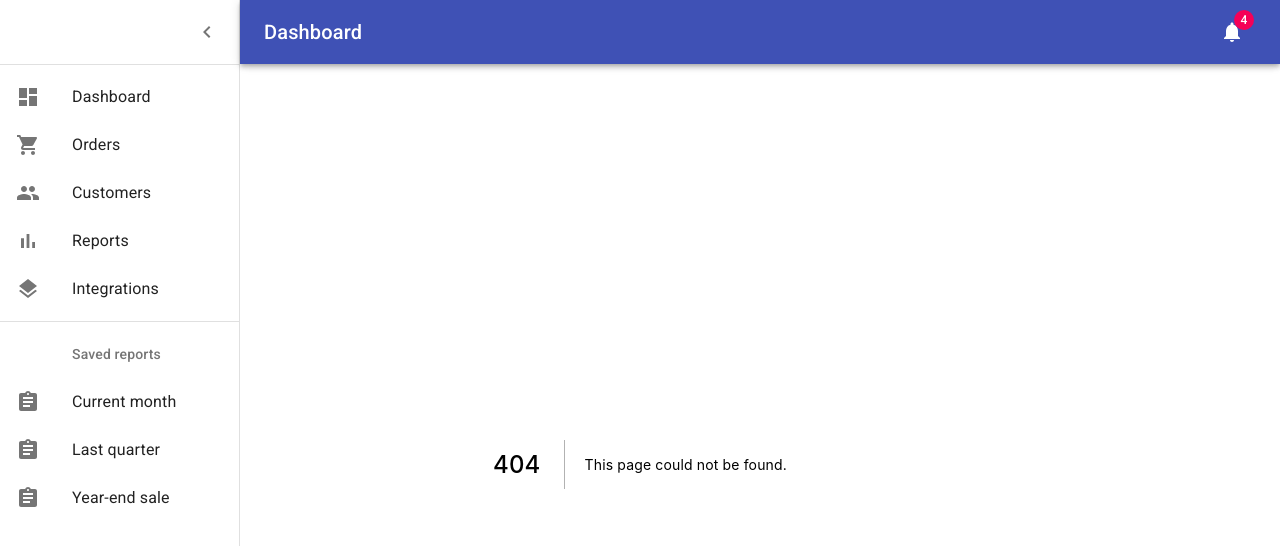
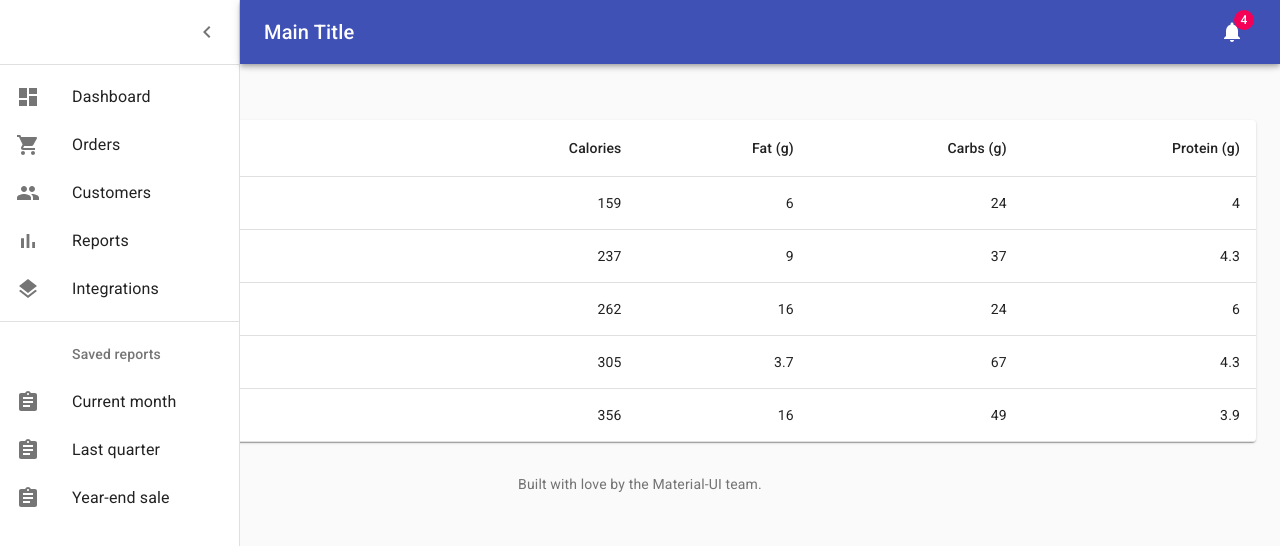
Before and after one commit to qweasd147/CommunityProject, a Next.js app in the folder frontend/: page /articles/type1 in a window 1280 px wide. Before the commit this address had no page. Shown: the top 546 px of the page. Built offline with nearby package versions, Linux system fonts and the light colour scheme.

Commit message:
게시글 테이블 샘플 추가

```diff
--- a/frontend/common/components/layout/Header.js
+++ b/frontend/common/components/layout/Header.js
@@ -27,7 +27,7 @@ export default ({ handleDrawerOpen, open}) => {
               <MenuIcon />
             </IconButton>
             <Typography component="h1" variant="h6" color="inherit" noWrap className={classes.title}>
-              Dashboard
+              Main Title
             </Typography>
             <IconButton color="inherit">
               <Badge badgeContent={4} color="secondary">
--- a/frontend/common/components/layout/Styles.js
+++ b/frontend/common/components/layout/Styles.js
@@ -65,5 +65,9 @@ export default makeStyles(theme => ({
       flexGrow: 1,
       height: '100vh',
       overflow: 'auto',
+    },
+    container: {
+      paddingTop: theme.spacing(4),
+      paddingBottom: theme.spacing(4),
     }
 }));
--- a/frontend/common/components/layout/index.js
+++ b/frontend/common/components/layout/index.js
@@ -1,5 +1,6 @@
 import React, { useState } from 'react';
 import CssBaseline from '@material-ui/core/CssBaseline';
+import Container from '@material-ui/core/Container';
 
 import Header from './Header';
 import Left from './Left';
@@ -30,7 +31,9 @@ export default ({children}) => {
         />
         <main className = {classes.content}>
           <div className = {classes.appBarSpacer} />
-            {children}
+            <Container maxWidth="lg" className={classes.container}>
+              {children}
+            </Container>
           <MadeWithLove />
         </main>
       </div>
--- /dev/null
+++ b/frontend/pages/articles/type1.js
@@ -0,0 +1,65 @@
+import React from 'react';
+import { makeStyles } from '@material-ui/core/styles';
+import Table from '@material-ui/core/Table';
+import TableBody from '@material-ui/core/TableBody';
+import TableCell from '@material-ui/core/TableCell';
+import TableHead from '@material-ui/core/TableHead';
+import TableRow from '@material-ui/core/TableRow';
+import Paper from '@material-ui/core/Paper';
+
+const useStyles = makeStyles(theme => ({
+  root: {
+    width: '100%',
+    marginTop: theme.spacing(3),
+    overflowX: 'auto',
+  },
+  table: {
+    minWidth: 650,
+  },
+}));
+
+function createData(name, calories, fat, carbs, protein) {
+  return { name, calories, fat, carbs, protein };
+}
+
+const rows = [
+  createData('Frozen yoghurt', 159, 6.0, 24, 4.0),
+  createData('Ice cream sandwich', 237, 9.0, 37, 4.3),
+  createData('Eclair', 262, 16.0, 24, 6.0),
+  createData('Cupcake', 305, 3.7, 67, 4.3),
+  createData('Gingerbread', 356, 16.0, 49, 3.9),
+];
+
+export default function SimpleTable() {
+
+  const classes = useStyles();
+
+  return (
+    <Paper className={classes.root}>
+      <Table className={classes.table}>
+        <TableHead>
+          <TableRow>
+            <TableCell>Dessert (100g serving)</TableCell>
+            <TableCell align="right">Calories</TableCell>
+            <TableCell align="right">Fat&nbsp;(g)</TableCell>
+            <TableCell align="right">Carbs&nbsp;(g)</TableCell>
+            <TableCell align="right">Protein&nbsp;(g)</TableCell>
+          </TableRow>
+        </TableHead>
+        <TableBody>
+          {rows.map(row => (
+            <TableRow key={row.name}>
+              <TableCell component="th" scope="row">
+                {row.name}
+              </TableCell>
+              <TableCell align="right">{row.calories}</TableCell>
+              <TableCell align="right">{row.fat}</TableCell>
+              <TableCell align="right">{row.carbs}</TableCell>
+              <TableCell align="right">{row.protein}</TableCell>
+            </TableRow>
+          ))}
+        </TableBody>
+      </Table>
+    </Paper>
+  );
+}
```
